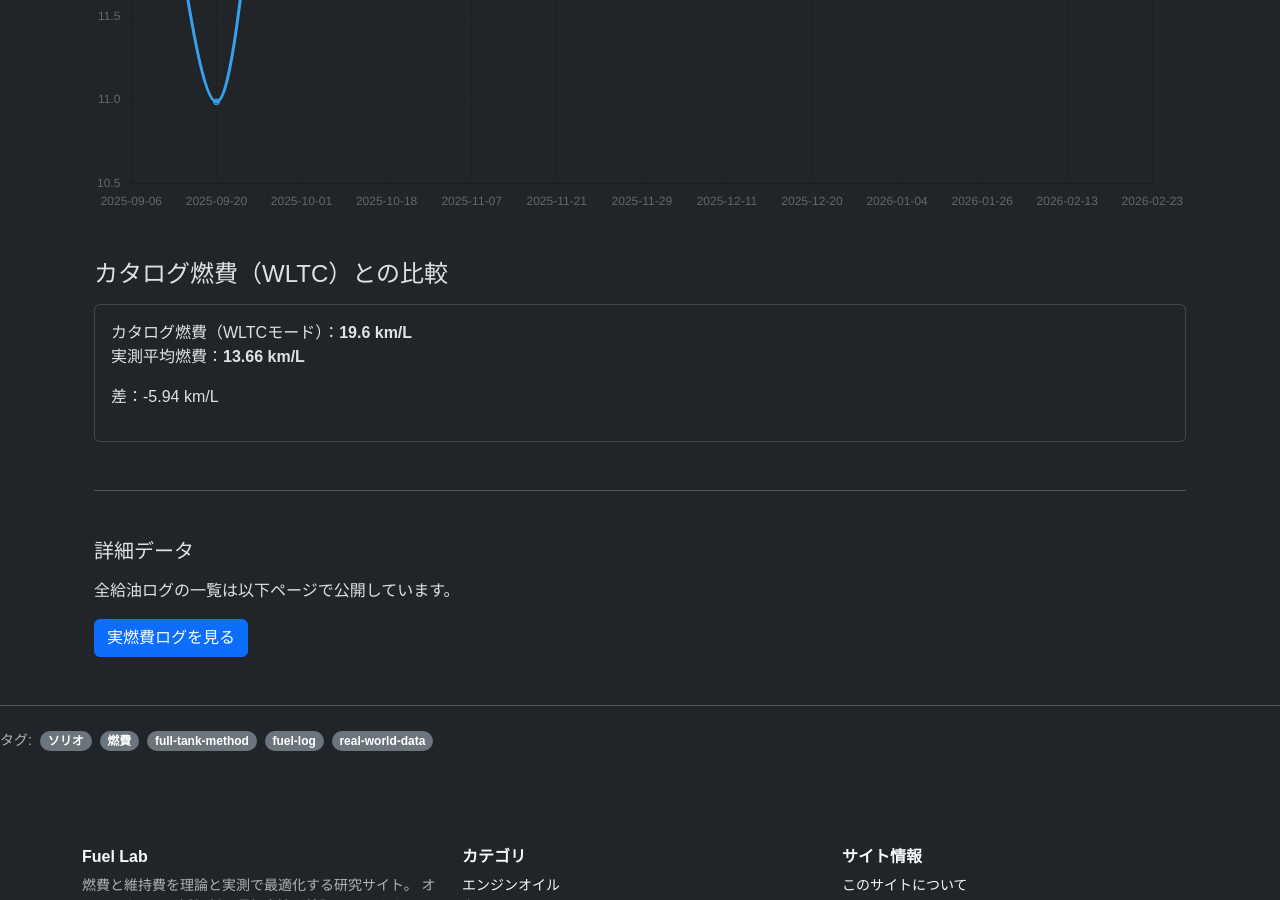
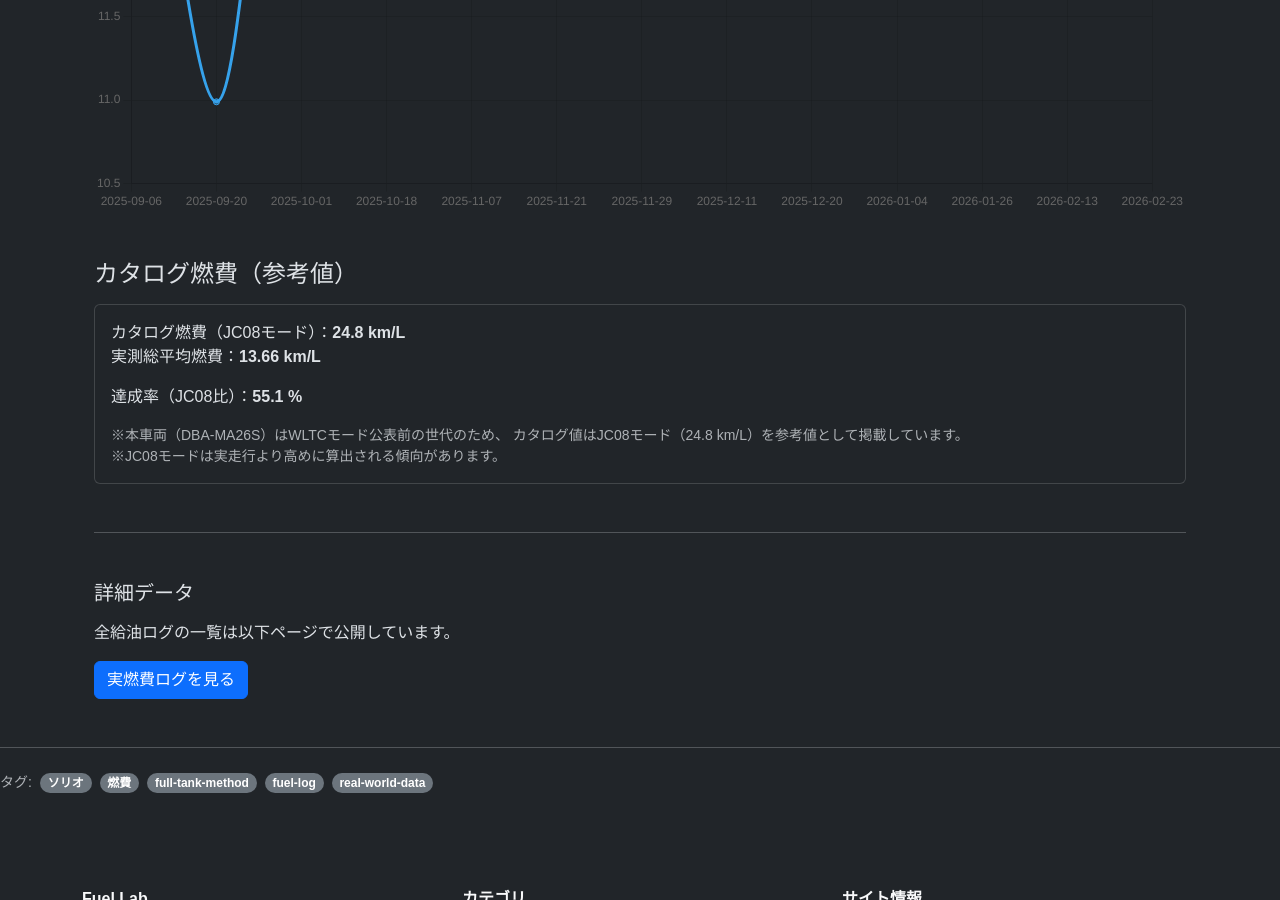
Before and after one commit to funyapar-org/fuel-lab, a Jekyll site: the page built from _solio/solio-fuel-summary.md, in a window 1280 px wide and 900 px high, scrolled down 1168 px. Built offline with Jekyll 4.4.1, drawn with Linux system fonts in a browser that asks for light colours.

Commit message:
solio-fuel-summary.md を更新

```diff
--- a/_solio/solio-fuel-summary.md
+++ b/_solio/solio-fuel-summary.md
@@ -132,23 +132,32 @@ date: 2026-02-26 21:00:00 +0900
     <canvas id="fuelChart" height="200"></canvas>
   </div>
 
-  <!-- WLTC比較 -->
-  <h2 class="h4 mb-3">カタログ燃費（WLTC）との比較</h2>
+  <!-- カタログ燃費（参考値） -->
+  <h2 class="h4 mb-3">カタログ燃費（参考値）</h2>
 
-  {% assign wltc = 19.6 %} <!-- 必要に応じて変更 -->
+  {% assign jc08 = 24.8 %} <!-- DBA-MA26S 公表値 -->
 
   <div class="card mb-5">
     <div class="card-body">
+
       <p>
-        カタログ燃費（WLTCモード）：<strong>{{ wltc }} km/L</strong><br>
-        実測平均燃費：<strong>{{ avg_economy }} km/L</strong>
+        カタログ燃費（JC08モード）：<strong>{{ jc08 }} km/L</strong><br>
+        実測総平均燃費：<strong>{{ avg_economy }} km/L</strong>
       </p>
 
-      {% assign diff = avg_economy | minus: wltc | round: 2 %}
+      {% if avg_economy and jc08 > 0 %}
+        {% assign achievement = avg_economy | times: 100 | divided_by: jc08 | round: 1 %}
+        <p>
+          達成率（JC08比）：<strong>{{ achievement }} %</strong>
+        </p>
+      {% endif %}
 
-      <p>
-        差：{{ diff }} km/L
+      <p class="text-muted small mb-0">
+        ※本車両（DBA-MA26S）はWLTCモード公表前の世代のため、
+        カタログ値はJC08モード（24.8 km/L）を参考値として掲載しています。<br>
+        ※JC08モードは実走行より高めに算出される傾向があります。
       </p>
+
     </div>
   </div>
 
```
